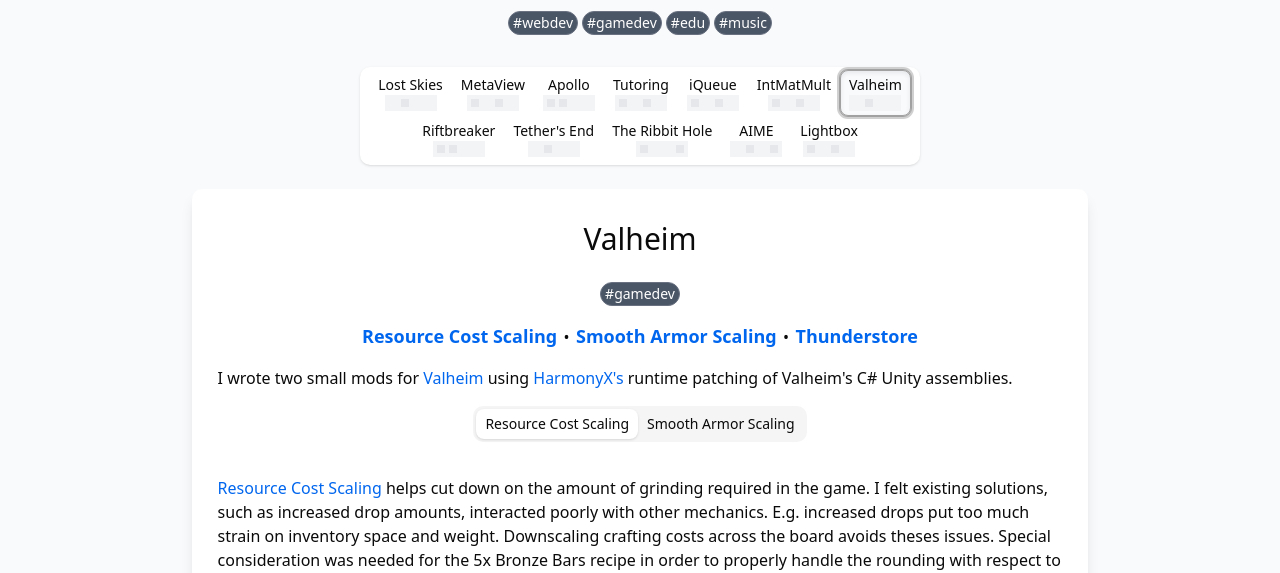
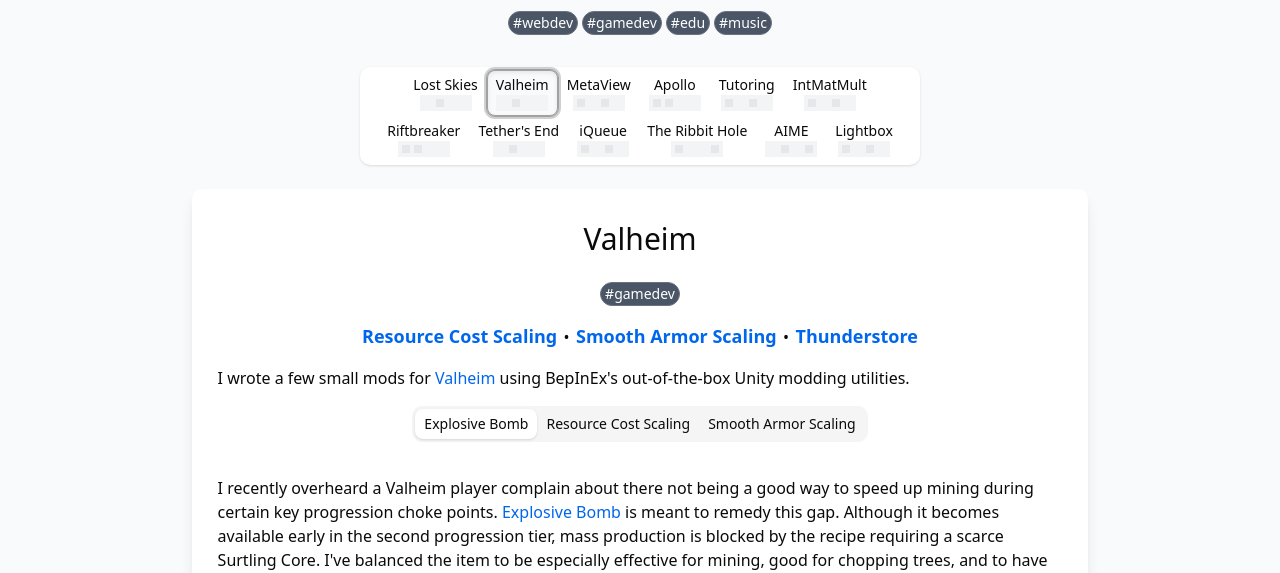
Before and after one commit to kruftt/krufts.website, a Next.js app: page /portfolio in a window 1280 px wide. Both pictures are taken after a click on the tab "Valheim". Shown: the part 225-798 px from the top of the page. Built offline with nearby package versions, Linux system fonts and the light colour scheme.

Commit message:
valheim bump

```diff
--- a/components/portfolio/projects/index.ts
+++ b/components/portfolio/projects/index.ts
@@ -13,14 +13,14 @@
 
 const articleList = [
   LostSkies,
+  Valheim,
   MetaView,
   Apollo,
   Tutoring,
-  iQueue,
   IntMatMult,
-  Valheim,
   Riftbreaker,
   TethersEnd,
+  iQueue,
   RibbitHole,
   AIME,
   Lightbox
--- a/components/portfolio/projects/valheim.tsx
+++ b/components/portfolio/projects/valheim.tsx
@@ -1,6 +1,7 @@
 import ArticleHeader from "@/components/portfolio/article-header"
 import { ArticleCarousel, CarouselItem } from "@/components/portfolio/article-carousel"
 import { SectionTabs, SectionTabsContent } from "@/components/portfolio/article-tabs"
+import YoutubeWrapper from "@/components/portfolio/youtube-wrapper";
 
 const data: ArticleData = {
   title: 'Valheim',
@@ -20,28 +21,51 @@
         Valheim
       </ArticleHeader>
       <p>
-        I wrote two small mods for <a href="https://www.valheimgame.com">Valheim</a> using <a href="https://github.com/BepInEx/HarmonyX">HarmonyX's</a> runtime patching of Valheim's C# Unity assemblies.
+        I wrote a few small mods for <a href="https://www.valheimgame.com">Valheim</a> using BepInEx's out-of-the-box Unity modding utilities.
       </p>
-      <SectionTabs tabs={['Resource Cost Scaling', 'Smooth Armor Scaling']}>
+      <SectionTabs tabs={['Explosive Bomb', 'Resource Cost Scaling', 'Smooth Armor Scaling']}>
+        <SectionTabsContent value='Explosive Bomb'>
+          <p>
+            I recently overheard a Valheim player complain about there not being a good way to speed up mining during certain key progression choke points. <a href="https://thunderstore.io/c/valheim/p/kruft/Explosive_Bomb/">Explosive Bomb</a> is meant to remedy this gap. Although it becomes available early in the second progression tier, mass production is blocked by the recipe requiring a scarce Surtling Core. I've balanced the item to be especially effective for mining, good for chopping trees, and to have decent utility in early combat, all making up for its moderately expensive price.
+          </p>
+          <p>
+            Creating this mod involved creating my own model, materials, and sounds, exporting them as an asset package made to be compatible with Valheim, and some amount of code to get it loaded and registered into the game.
+          </p>
+          <br/>
+          <div>
+            <YoutubeWrapper url="https://www.youtube.com/embed/zBb7N049dmk?si=ygsRyu8hkamc-UXP" />
+          </div>
+        </SectionTabsContent>
         <SectionTabsContent value='Resource Cost Scaling'>
           <p>
             <a href="https://thunderstore.io/c/valheim/p/kruft/ResourceCostScaling/">Resource Cost Scaling</a> helps cut down on the amount of grinding required in the game. I felt existing solutions, such as increased drop amounts, interacted poorly with other mechanics. E.g. increased drops put too much strain on inventory space and weight. Downscaling crafting costs across the board avoids theses issues. Special consideration was needed for the 5x Bronze Bars recipe in order to properly handle the rounding with respect to the cost of the single Bronze Bar recipe. I used a sentinel value in order to special case the logic.
           </p>
+          <br/>
+          <div>
+            <img className="m-auto" src="/img/reduction.jpg" alt="Mod Effect Graphs" />
+          </div>
         </SectionTabsContent>
         <SectionTabsContent value='Smooth Armor Scaling'>
           <p>
             <a href="https://thunderstore.io/c/valheim/p/kruft/SmoothArmorScaling/">Smooth Armor Scaling</a> addresses inbalanced damage reduction scaling that occurs, especially at higher difficulty levels. In the vanilla game, "starred" monsters could often inflict up to 3x the damage per hit compared to normal monsters, effectively making armor irrelevant against large hits. This is due to the piecewise damage reduction function that is used by default. I replaced this with a single, smooth function and added configurable armor values for all gear pieces, giving players more control over game balance.
           </p>
+          <br/>
+          <div>
+            <img className="m-auto" src="/img/valheim_configs.jpg" alt="Configuration Settings for my mods." />
+          </div>
         </SectionTabsContent>
       </SectionTabs>
-      <ArticleCarousel>
+      {/* <ArticleCarousel>
+        <CarouselItem>
+
+        </CarouselItem>
         <CarouselItem>
           <img className="m-auto" src="/img/reduction.jpg" alt="Mod Effect Graphs" />
         </CarouselItem>
         <CarouselItem>
           <img className="m-auto" src="/img/valheim_configs.jpg" alt="Configuration Settings for my mods." />
         </CarouselItem>
-      </ArticleCarousel>
+      </ArticleCarousel> */}
     </article>
   )
 }
```
